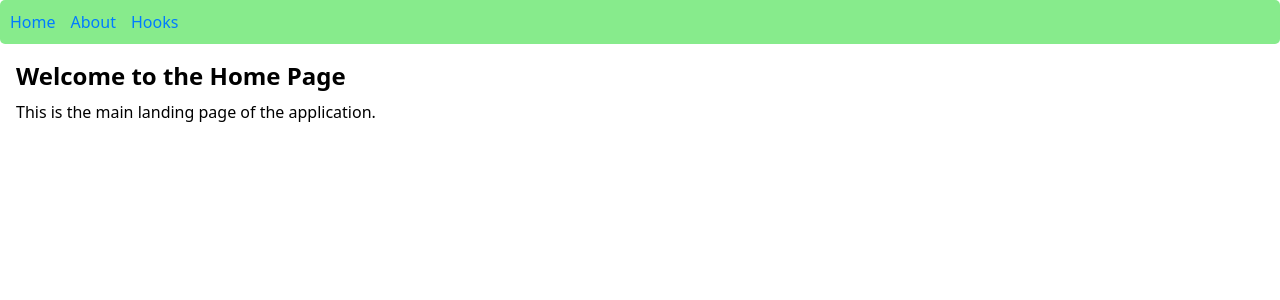
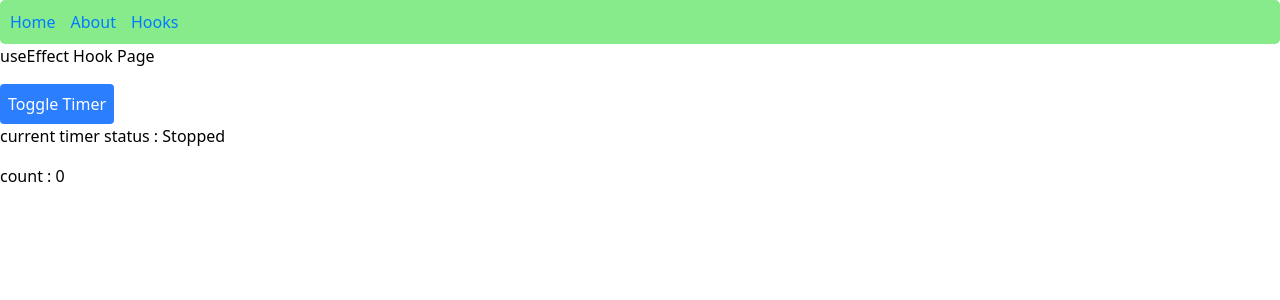
Before and after one commit to Ravi-Royal/reactLearning, a React (Vite) app: page /hooks/useEffect in a window 1280 px wide. Before the commit this address led to /home. Shown: the top 300 px of the page. Built offline with nearby package versions, Linux system fonts and the light colour scheme.

Commit message:
feat: add UseEffectHook component and update routing to include useEffect example

```diff
--- /dev/null
+++ b/src/pages/components/hookRef/useEffectHook.tsx
@@ -0,0 +1,38 @@
+import { useEffect, useState } from "react";
+
+function UseEffectHook() {
+
+    const [count, setCount] = useState(0);
+    const [timerstarted, setTimerStarted] = useState(false);
+
+    useEffect(() => {
+        // Side effect logic here
+        if (timerstarted) {
+            const intervalRef = setInterval(() => {
+                console.log('set timeout called');
+                setCount((prevCount) => prevCount + 1);
+            }, 1000);
+
+            // Cleanup function
+            return () => {
+                clearInterval(intervalRef);
+            };
+        }
+    }, [timerstarted]);
+
+    return (
+        <div>
+            <h2 className="mb-4">useEffect Hook Page</h2>
+
+            <button className="p-2 bg-blue-500 text-white rounded hover:bg-blue-700" onClick={() => setTimerStarted((prevValue) => !prevValue)}>Toggle Timer</button>
+            <div>
+                current timer status : {timerstarted ? 'Started' : 'Stopped'}
+            </div>
+            <div className="mt-4">
+                count : {count}
+            </div>
+        </div>
+    )
+}
+
+export default UseEffectHook;
--- a/src/pages/navigation/HooksNavigation.tsx
+++ b/src/pages/navigation/HooksNavigation.tsx
@@ -5,7 +5,14 @@ function HooksNavigation() {
         <div>
             <h2 className="font-bold">Hooks Navigation Page</h2>
             <nav className="flex gap-4 my-4">
-                <Link className="text-blue-500 hover:text-blue-700" to="useState">useState</Link>
+                <ol className="list-decimal pl-5">
+                    <li>
+                        <Link className="text-blue-500 hover:text-blue-700" to="useState">useState</Link>
+                    </li>
+                    <li>
+                        <Link className="text-blue-500 hover:text-blue-700" to="useEffect">useEffect</Link>
+                    </li>
+                </ol>
             </nav>
         </div>
     )
--- a/src/pages/route/Routing.tsx
+++ b/src/pages/route/Routing.tsx
@@ -4,6 +4,7 @@ import HomePage from "../Home";
 import UseStateHook from "../components/hookRef/UseStateHook";
 import BaseNavigation from "../navigation/BaseNavigation";
 import HooksNavigation from "../navigation/HooksNavigation";
+import UseEffectHook from "../components/hookRef/useEffectHook";
 
 function Routing() {
     return <BrowserRouter>
@@ -15,6 +16,7 @@ function Routing() {
             <Route path="/hooks" element={<Outlet />}>
                 <Route index element={<HooksNavigation />} />
                 <Route path="useState" element={<UseStateHook />} />
+                <Route path="useEffect" element={<UseEffectHook />} />
             </Route>
             <Route path="*" element={<Navigate to="/home" replace/>} />
 
```
